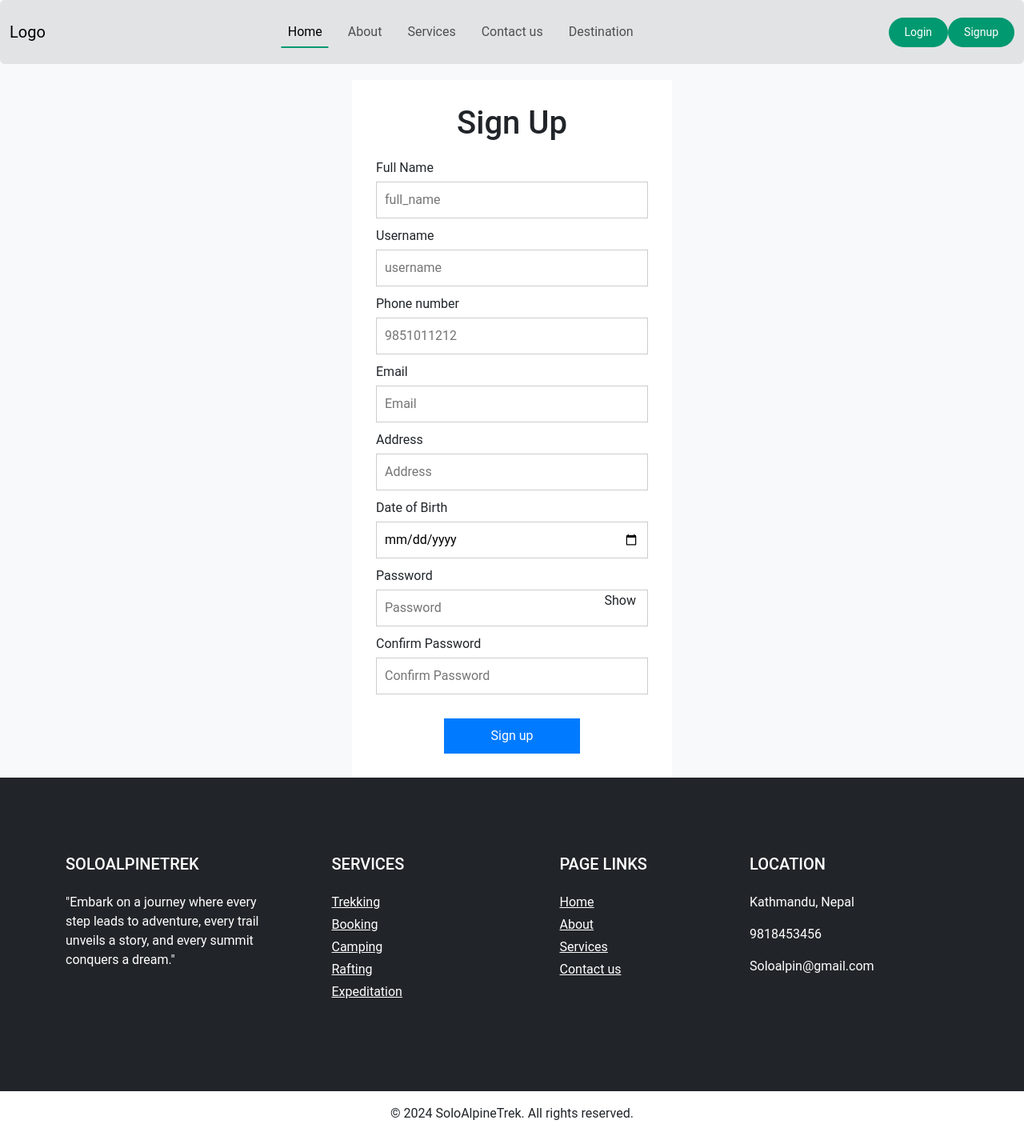
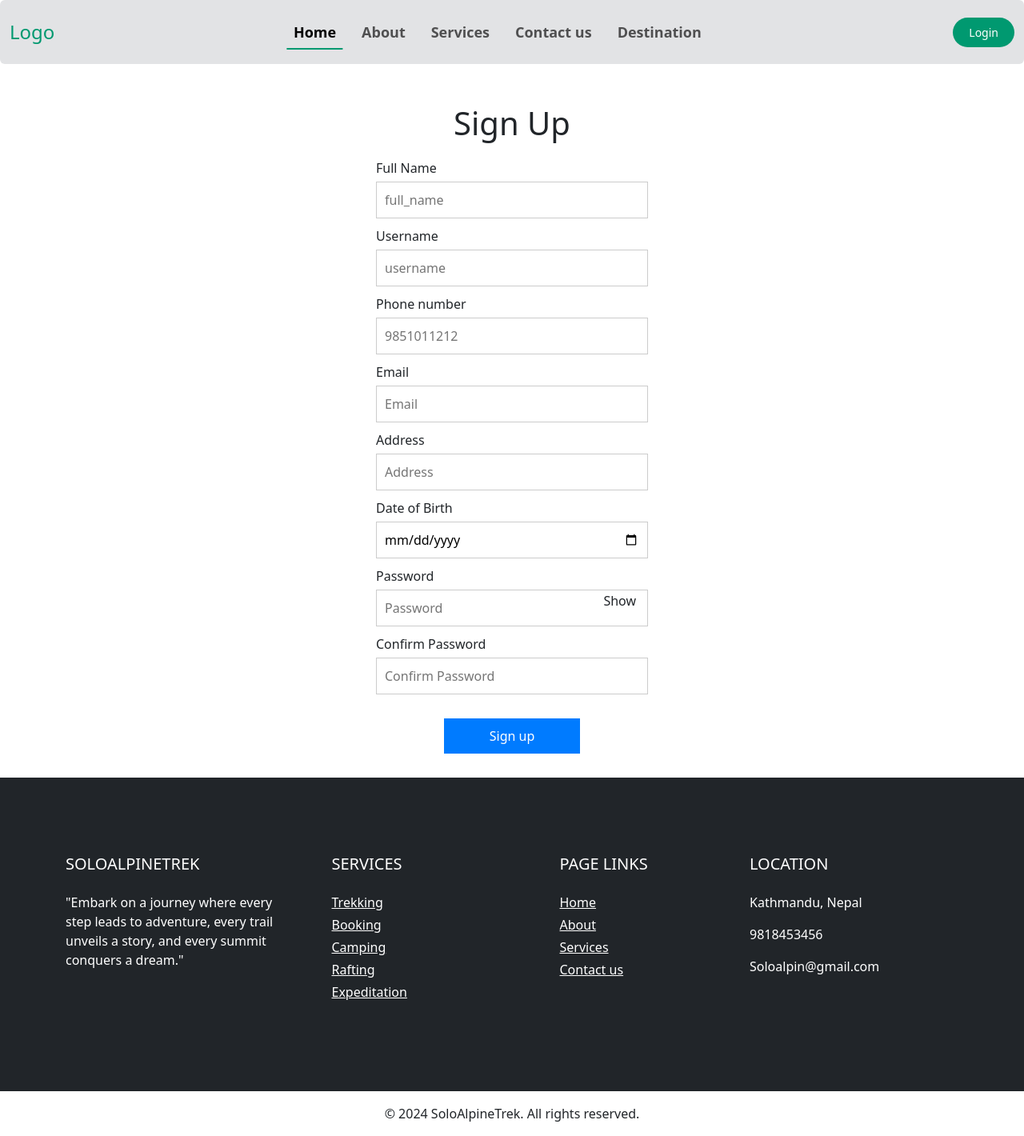
Before and after one commit to KarmaSherpaa/SoloAlpineTrek, a Django app: page /Signup in a window 1280 px wide. Shown: the whole page at 80% size. Run offline with Django 5.2, Linux system fonts and the light colour scheme.

Commit message:
required files

```diff
--- a/templates/Signup.html
+++ b/templates/Signup.html
@@ -2,8 +2,8 @@
 <!DOCTYPE html>
 <html lang="en">
   <head>
-    <meta charset="utf-8" />
-    <meta name="viewport" content="width=device-width, initial-scale=1" />
+    <meta charset="UTF-8"/>
+    <meta name="viewport" content="width=device-width, initial-scale=1.0" />
     <link rel="stylesheet" href="{% static 'css/style.css' %}" />
     <link href="https://cdn.jsdelivr.net/npm/bootstrap@5.3.2/dist/css/bootstrap.min.css" rel="stylesheet"integrity="sha384-T3c6CoIi6uLrA9TneNEoa7RxnatzjcDSCmG1MXxSR1GAsXEV/Dwwykc2MPK8M2HN" crossorigin="anonymous"/>
     <title>SoloAlpineTrek</title>
@@ -11,9 +11,20 @@
     <meta name="title" content="TMS" />
 
     <style>
-      body {
-        font-family: "Roboto", sans-serif;
-        background-color: #f8f9fa;
+      .navbar-brand{
+        font-weight: 500;
+        color: #009970;
+        font-size: 24px;
+        transition: 0.3s color;
+      }
+      .navbar-toggler {
+        border: none;
+        font-size: 1.25rem;
+      }
+      .nav-link{
+        font-weight: 600;
+        font-size: 18px;
+        transition: color 0.3s ease;
       }
 
       form {
@@ -24,7 +35,7 @@
         margin-top: 100px;
       }
 
-      h1 {
+      .cards h1 {
         text-align: center;
         margin-bottom: 20px;
       }
@@ -85,7 +96,7 @@
 
   <body>
     <header>
-    {% include 'navbar.html' %}
+      {% include 'navbar.html' %}
     </header>
     <section>
     <div class="cards">
@@ -166,8 +177,8 @@
     </div>
     </section>
    {%include 'footer.html' %}
-   <script src="https://cdn.jsdelivr.net/npm/bootstrap@5.3.2/dist/js/bootstrap.bundle.min.js" integrity="sha384-C6RzsynM9kWDrMNeT87bh95OGNyZPhcTNXj1NW7RuBCsyN/o0jlpcV8Qyq46cDfL" crossorigin="anonymous"></script>
-   <script src="https://cdn.jsdelivr.net/npm/@popperjs/core@2.11.8/dist/umd/popper.min.js" integrity="sha384-I7E8VVD/ismYTF4hNIPjVp/Zjvgyol6VFvRkX/vR+Vc4jQkC+hVqc2pM8ODewa9r" crossorigin="anonymous"></script>
-   <script src="https://cdn.jsdelivr.net/npm/bootstrap@5.3.2/dist/js/bootstrap.min.js" integrity="sha384-BBtl+eGJRgqQAUMxJ7pMwbEyER4l1g+O15P+16Ep7Q9Q+zqX6gSbd85u4mG4QzX+" crossorigin="anonymous"></script>
+    <script src="https://cdn.jsdelivr.net/npm/bootstrap@5.3.2/dist/js/bootstrap.bundle.min.js" integrity="sha384-C6RzsynM9kWDrMNeT87bh95OGNyZPhcTNXj1NW7RuBCsyN/o0jlpcV8Qyq46cDfL" crossorigin="anonymous"></script>
+    <script src="https://cdn.jsdelivr.net/npm/@popperjs/core@2.11.8/dist/umd/popper.min.js" integrity="sha384-I7E8VVD/ismYTF4hNIPjVp/Zjvgyol6VFvRkX/vR+Vc4jQkC+hVqc2pM8ODewa9r" crossorigin="anonymous"></script>
+    <script src="https://cdn.jsdelivr.net/npm/bootstrap@5.3.2/dist/js/bootstrap.min.js" integrity="sha384-BBtl+eGJRgqQAUMxJ7pMwbEyER4l1g+O15P+16Ep7Q9Q+zqX6gSbd85u4mG4QzX+" crossorigin="anonymous"></script>
   </body>
 </html>
--- a/templates/navbar.html
+++ b/templates/navbar.html
@@ -27,8 +27,14 @@
               </ul>
             </div>
       </div>
-      <a href="Signin" class="login-button">Login</a>
-      <a href="Signup" class="login-button">Signup</a>
+      {% if request.path == '/Signin' %}
+        <a href='Signup' class="login-button">Signup</a>
+      {% elif request.path == '/Signup' %}
+        <a href='Signin' class="login-button">Login</a>
+      {% else %}
+        <a href='Signin' class="login-button">Login</a>
+        <a href='Signup' class="login-button">Signup</a>
+      {% endif %}
       <button class="navbar-toggler pe-0" type="button" data-bs-toggle="offcanvas" data-bs-target="#offcanvasNavbar" aria-controls="offcanvasNavbar" aria-label="Toggle navigation">
         <span class="navbar-toggler-icon"></span>
       </button>
```
Also changed, not shown: templates/Signin.html (+20 -6 lines).
